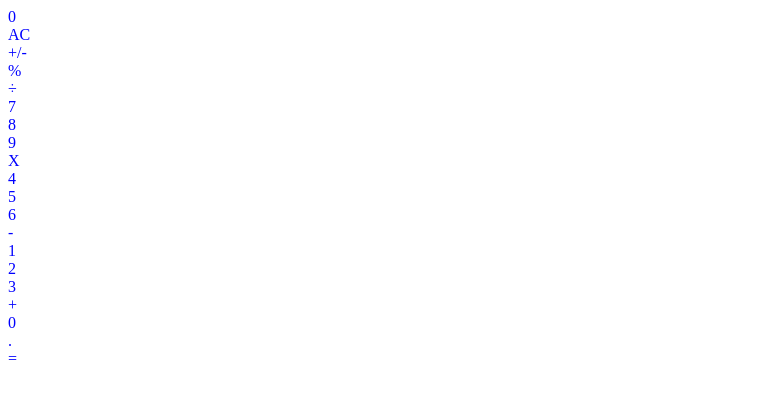
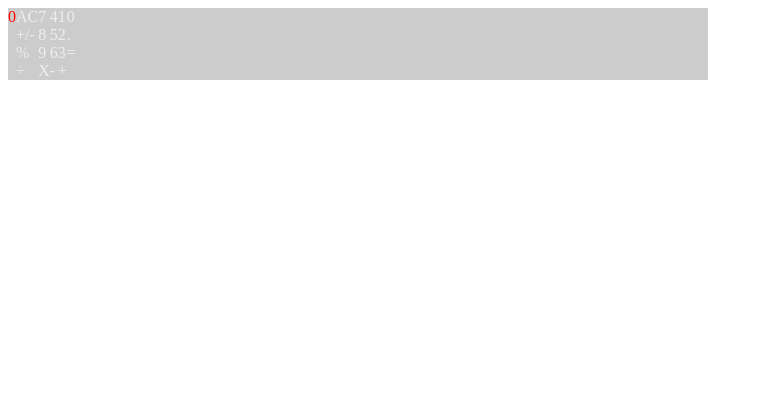
Before and after one commit to EricMbouwe/Calculator-React, a React (Create React App) app: page / in a window 1280 px wide. Shown: the top 396 px of the page, without its empty margins (0-763 px from the left). Built offline with nearby package versions, Linux system fonts and the light colour scheme.

Commit message:
added flex to buttonPanel, display and app components

```diff
--- a/src/App.css
+++ b/src/App.css
@@ -1,3 +1,5 @@
-body {
-  color: blue;
+.App {
+  display: flex;
+  width: 700px;
+  background-color: #ccc;
 }
--- a/src/components/ButtonPanel.js
+++ b/src/components/ButtonPanel.js
@@ -1,9 +1,9 @@
-import React from 'react';
-import Button from './Button';
+import React from "react";
+import Button from "./Button";
 
 export default function ButtonPanel() {
   return (
-    <div>
+    <div style={styles}>
       <div className="Group-1">
         <Button name="AC" />
         <Button name="+/-" />
@@ -36,3 +36,8 @@ export default function ButtonPanel() {
     </div>
   );
 }
+
+const styles = {
+  display: "flex",
+  color: "#eee",
+};
--- a/src/components/Display.js
+++ b/src/components/Display.js
@@ -2,7 +2,7 @@ import React from 'react';
 import PropTypes from 'prop-types';
 
 export default function Display({ result }) {
-  return <div>{result}</div>;
+  return <div style={styles}>{result}</div>;
 }
 
 Display.defaultProps = {
@@ -12,3 +12,10 @@ Display.defaultProps = {
 Display.propTypes = {
   result: PropTypes.string,
 };
+
+const styles = {
+  display: "flex",
+  color: "red"
+}
+
+/**{{color: "#eee"}} */
```
